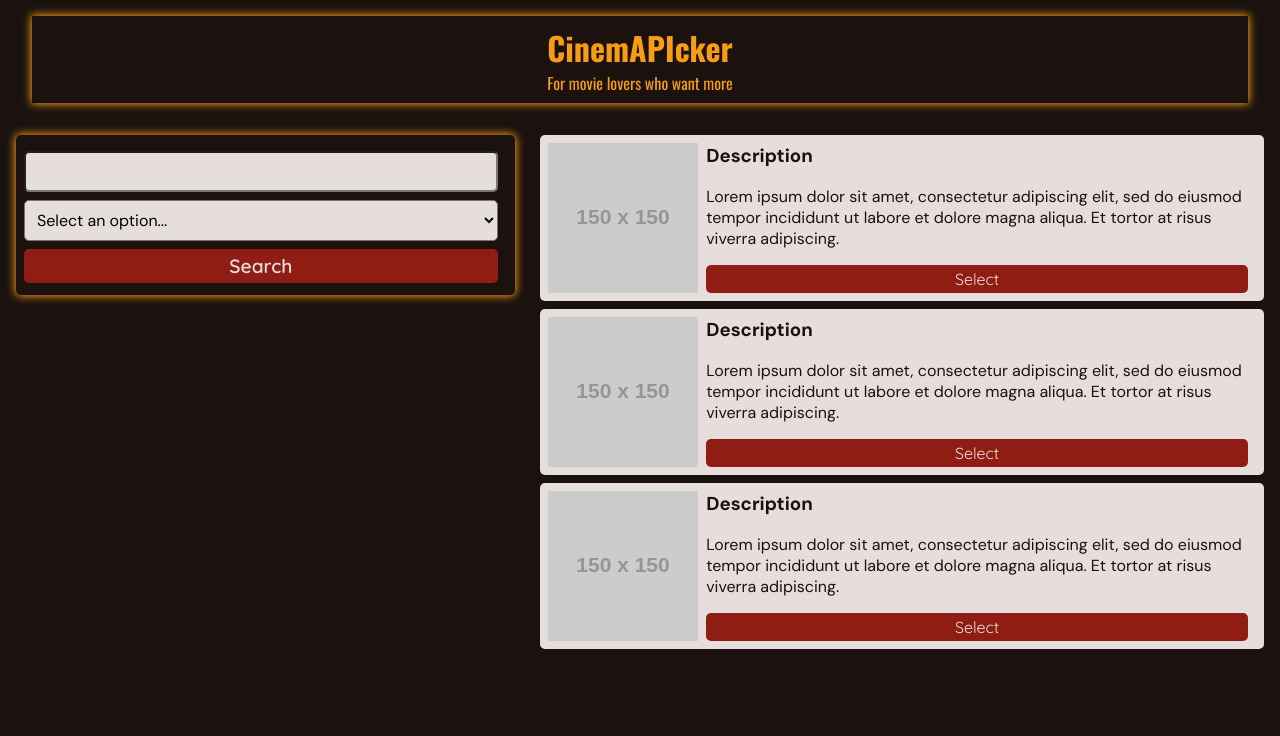
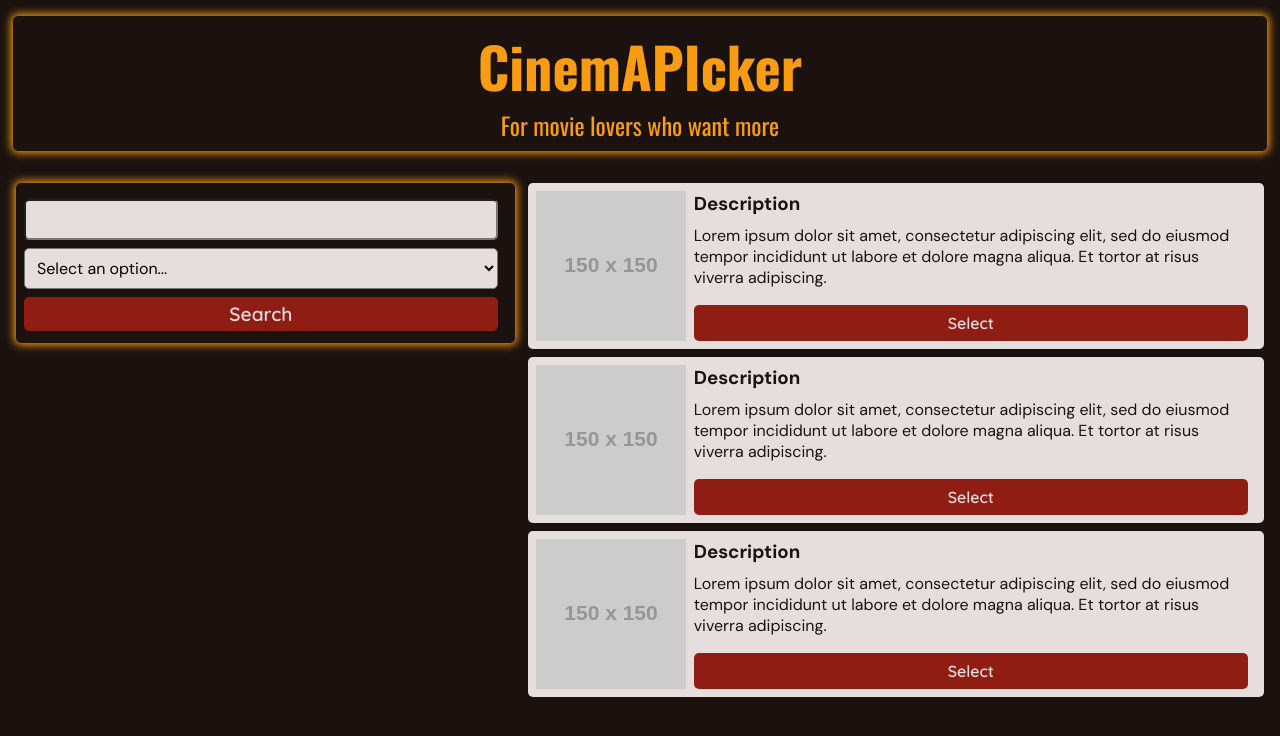
Before and after one commit to wyatthalbach15/CinemAPIcker, a plain HTML site: page index.html in a window 1280 px wide. Drawn offline with nearby package versions, Linux system fonts and the light colour scheme; placeholder pictures from the web are drawn by us.

Commit message:
Added media queries to CSS and did some touch ups to design

```diff
--- a/assets/style.css
+++ b/assets/style.css
@@ -22,52 +22,54 @@ font-family: 'Quicksand', sans-serif;
     margin: 0;
     padding: 0;
     box-sizing: border-box;
-  }
+}
+
+button {
+    border: none;
+}
 
 body {
+    position: relative;
     background-color: var(--tert);
-    position: relative;
+    color: var(--prim);
     width: 100%;
-    height: 100vh;
     font-size: 16px;
-    color: var(--prim);
     font-family: 'DM Sans', sans-serif;
 }
 
 .backlight {
-    box-shadow: 0 0 8px 1px var(--quart);
+    box-shadow: 0 0 8px 2px var(--quart);
 }
 
 .rounded {
     border-radius: 5px;
 }
 
+/* Header */
 header {
     position: relative;
-    /* margin-top: 1em; */
-
     color: var(--quart);
     font-family: 'Oswald', sans-serif;
-    width: 95%;
+    width: 98%;
     margin: 1em auto;
-    padding: .5em;;
+    padding: .5em;
     text-align: center;
 }
 
-h1 {
-}
-
+/* Main Container */
 #main-container {
     display: flex;
+    flex-direction: column;
     position: relative;
-    justify-content: space-between;
     margin: 2em 1em;
 }
 
+/* Search Bar */
 #search-container {
-    width: 40%;
+    width: 100%;
     max-height: 160px;
     padding: 1em .5em;
+    margin-bottom: 1.5em;
 }
 
 #search-container input,
@@ -85,14 +87,14 @@ h1 {
     padding: .25em;
     background-color: var(--second);
     color: var(--prim);
-    border: none;
     font-family: 'Quicksand', sans-serif;
     font-weight: 600;
     font-size: 120%;
 }
 
+/* Movie List */
 #movie-container {
-    width: 58%;
+    width: 100%;
 }
 
 #movie-container ul {
@@ -102,10 +104,16 @@ h1 {
 
 .movie-card {
     display: flex;
+    flex-direction: column;
     padding: .5em;
     background-color: var(--prim);
     color: #1b120f;
     margin-bottom: .5em;
+}
+
+.movie-card img {
+    width: 80%;
+    margin: 0 auto;
 }
 
 .move-desc {
@@ -122,10 +130,55 @@ h1 {
 
 .move-desc button {
     width: 100%;
-    border: none;
     background-color: var(--second);
     color: var(--prim);
-    padding: .25em;
+    padding: .75em;
     font-family: 'Quicksand', sans-serif;
     font-size: 100%;
+    font-weight: 600;
 }
+
+/* Medium devices (tablets, 768px and up) */
+@media (min-width: 768px) {
+    .movie-card {
+        flex-direction: row;
+    }
+
+}
+
+/* Large devices (desktops, 992px and up) */
+@media (min-width: 992px) {
+
+    h1 {
+        font-size: 350%;
+    }
+
+    header p {
+        font-size: 150%;
+    }
+
+    /* Main */
+    #main-container {
+        display: flex;
+        flex-direction: row;
+        justify-content: space-between;
+    }
+
+    /* Seach Bar */
+    #search-container {
+        width: 40%;
+    }
+
+    /* Movie List */
+    #movie-container {
+        width: 59%;
+    }
+
+    .movie-card img {
+        width: 30%;
+    }
+
+    .move-desc button {
+        padding: .5em;
+    }
+}
--- a/index.html
+++ b/index.html
@@ -1,5 +1,6 @@
 <!DOCTYPE html>
 <html lang="en">
+
 <head>
     <meta charset="UTF-8">
     <meta http-equiv="X-UA-Compatible" content="IE=edge">
@@ -10,20 +11,23 @@
     <link rel="preconnect" href="https://fonts.googleapis.com">
     <link rel="preconnect" href="https://fonts.googleapis.com">
     <link rel="preconnect" href="https://fonts.gstatic.com" crossorigin>
-    <link href="https://fonts.googleapis.com/css2?family=DM+Sans:wght@400;500;700&family=Oswald:wght@400;500;600;700&family=Quicksand:wght@400;500;600;700&display=swap" rel="stylesheet">
+    <link
+        href="https://fonts.googleapis.com/css2?family=DM+Sans:wght@400;500;700&family=Oswald:wght@400;500;600;700&family=Quicksand:wght@400;500;600;700&display=swap"
+        rel="stylesheet">
 
     <!-- Stylesheet -->
     <link rel="stylesheet" href="./assets/style.css">
 </head>
+
 <body>
 
-    <header class="backlight">
+    <header class="backlight rounded">
         <h1>CinemAPIcker</h1>
         <p>For movie lovers who want more</p>
     </header>
     <main id="main-container">
         <!-- Search box div -->
-        <div id="search-container" class="backlight rounded">
+        <section id="search-container" class="backlight rounded">
             <form>
 
                 <input type="text" id="user-input" class="rounded">
@@ -36,47 +40,60 @@
                 </select>
                 <button type="submit" id="search-button" class="rounded">Search</button>
             </form>
-        </div>
+        </section>
 
         <!-- Movie list div -->
-        <div id="movie-container">
+        <section id="movie-container">
             <ul id="movie-list">
                 <!-- Placeholder for styling -->
                 <li>
                     <div class="movie-card rounded">
-                        <img src="https://via.placeholder.com/150" >
+                        <img src="https://via.placeholder.com/150">
                         <div class="move-desc">
-                            <h3>Description</h3>
-                            <p>Lorem ipsum dolor sit amet, consectetur adipiscing elit, sed do eiusmod tempor incididunt ut labore et dolore magna aliqua. Et tortor at risus viverra adipiscing.</p>
+                            <div>
+                                <h3>Description</h3>
+                                <p>Lorem ipsum dolor sit amet, consectetur adipiscing elit, sed do eiusmod tempor
+                                    incididunt ut labore et dolore magna aliqua. Et tortor at risus viverra adipiscing.
+                                </p>
+                            </div>
                             <button class="rounded">Select</button>
                         </div>
                     </div>
                 </li>
                 <li>
                     <div class="movie-card rounded">
-                        <img src="https://via.placeholder.com/150" >
+                        <img src="https://via.placeholder.com/150">
                         <div class="move-desc">
-                            <h3>Description</h3>
-                            <p>Lorem ipsum dolor sit amet, consectetur adipiscing elit, sed do eiusmod tempor incididunt ut labore et dolore magna aliqua. Et tortor at risus viverra adipiscing.</p>
+                            <div>
+                                <h3>Description</h3>
+                                <p>Lorem ipsum dolor sit amet, consectetur adipiscing elit, sed do eiusmod tempor
+                                    incididunt ut labore et dolore magna aliqua. Et tortor at risus viverra adipiscing.
+                                </p>
+                            </div>
                             <button class="rounded">Select</button>
                         </div>
                     </div>
                 </li>
                 <li>
                     <div class="movie-card rounded">
-                        <img src="https://via.placeholder.com/150" >
+                        <img src="https://via.placeholder.com/150">
                         <div class="move-desc">
-                            <h3>Description</h3>
-                            <p>Lorem ipsum dolor sit amet, consectetur adipiscing elit, sed do eiusmod tempor incididunt ut labore et dolore magna aliqua. Et tortor at risus viverra adipiscing.</p>
+                            <div>
+                                <h3>Description</h3>
+                                <p>Lorem ipsum dolor sit amet, consectetur adipiscing elit, sed do eiusmod tempor
+                                    incididunt ut labore et dolore magna aliqua. Et tortor at risus viverra adipiscing.
+                                </p>
+                            </div>
                             <button class="rounded">Select</button>
                         </div>
                     </div>
                 </li>
             </ul>
-        </div>
+        </section>
     </main>
 
     <!-- JavaScript -->
     <script src="./assets/script.js"></script>
 </body>
+
 </html>
```
